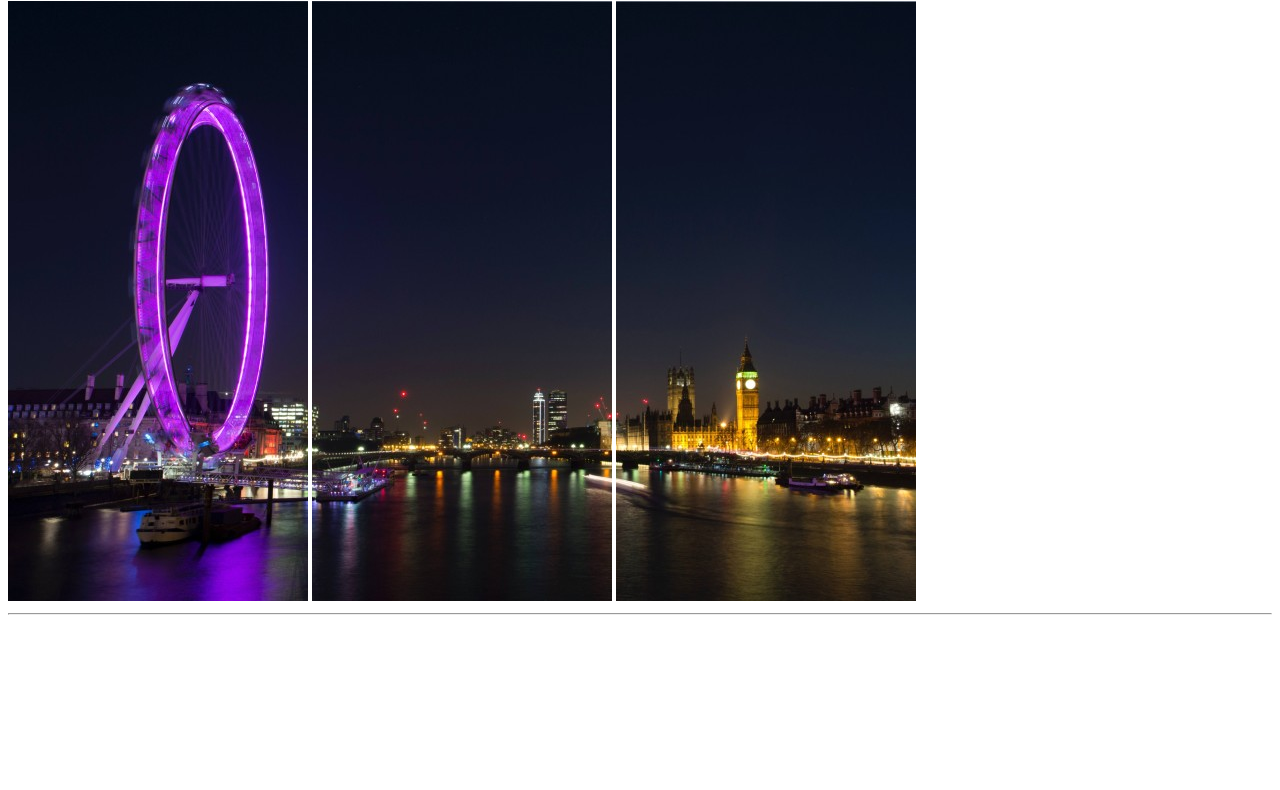
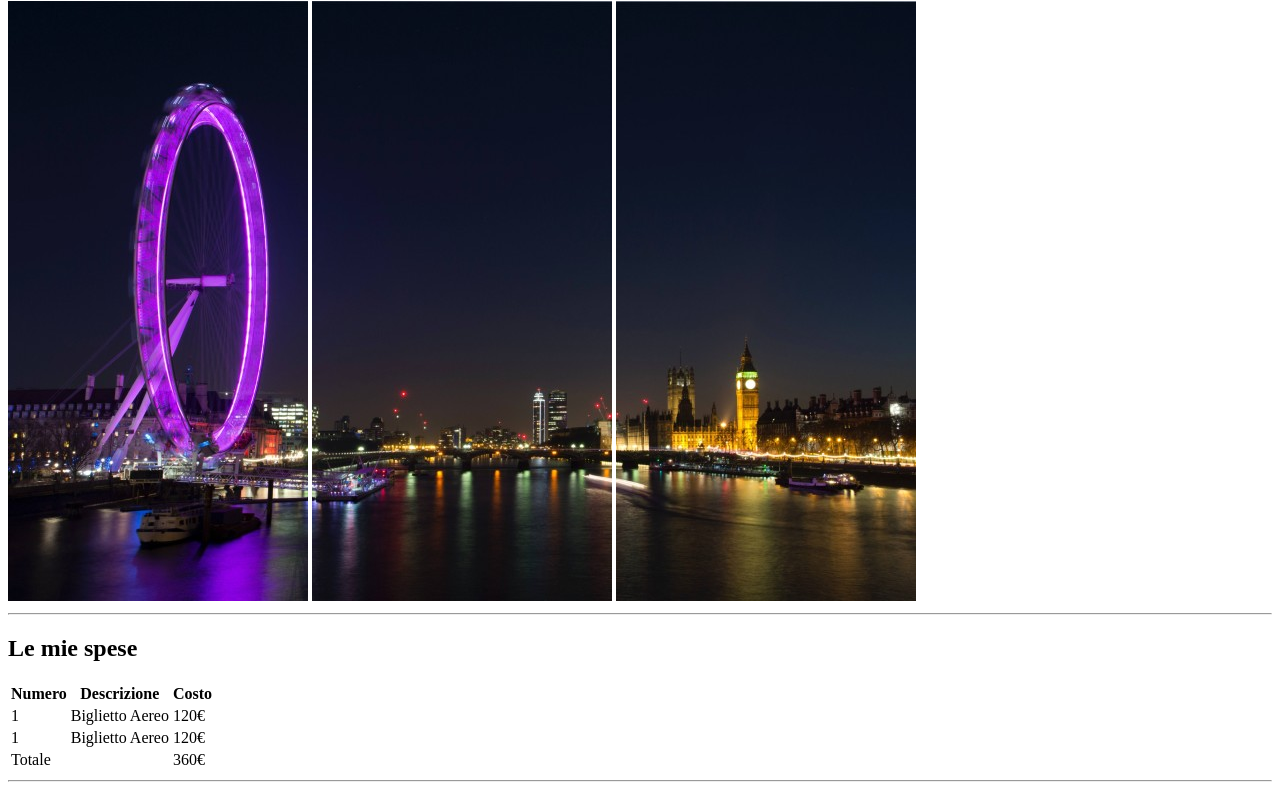
Before and after one commit to Andrea-Pascali/html-london-trip, a plain HTML site: page index.html in a window 1280 px wide. Shown: the part 79-869 px from the top of the page. Before the commit the page ends 800 px from the top, so only its background shows below. Drawn offline with Linux system fonts and the light colour scheme.

Commit message:
added ''my expenses''

```diff
--- a/index.html
+++ b/index.html
@@ -9,14 +9,67 @@
     <Header>
     <!-- Title -->
         <h1> Il mio Viaggio a Londra </h1>
-        <!-- Title -->
+        <!-- /Title -->
 
     <!-- IMG 1,2,3 -->
     <img src="./img/pexels-bill-emrich-230794-0.jpg" alt="London from above">
     <img src="./img/pexels-bill-emrich-230794-1.jpg" alt="London from above">
     <img src="./img/pexels-bill-emrich-230794-2.jpg" alt="London from above">
-    <!-- IMG 1,2,3 -->
+    <!-- /IMG 1,2,3 -->
      <hr />
     </Header>
+
+    <main>
+    <section>
+
+     <h2> Le mie spese </h2>
+<table>
+    <!-- intestazione  Tabella -->
+
+    <thead>
+        <tr>
+            <th>Numero</th>
+            <th>Descrizione</th>
+            <th>Costo</th>
+        </tr>
+
+
+    </thead>
+    <!-- /intestazione  Tabella -->
+
+    <!-- Corpo Tabella -->
+    <tbody>
+    <tr>
+      <td>1</td>
+      <td>Biglietto Aereo</td>
+      <td>120€</td>
+    </tr>
+
+    <tr>
+        <td>1</td>
+        <td>Biglietto Aereo</td>
+        <td>120€</td>
+    </tr>
+
+    </tbody>
+    <!-- /Corpo Tabella -->
+
+    <!-- Table Footer -->
+
+    <tfoot>
+        <tr>
+            <td colspan="2">Totale</td>
+            <td>360€</td>
+        </tr>
+    </tfoot>
+<!-- /Table Footer -->
+
+</table>
+<hr />
+</section>
+
+
+    </main>
 </body>
+
 </html>
```
